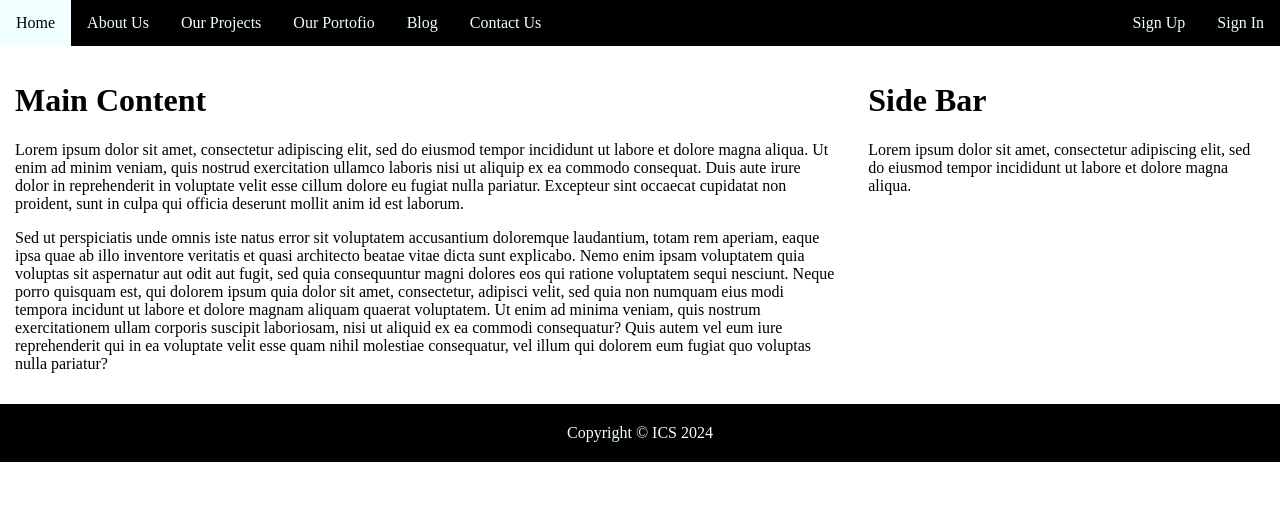
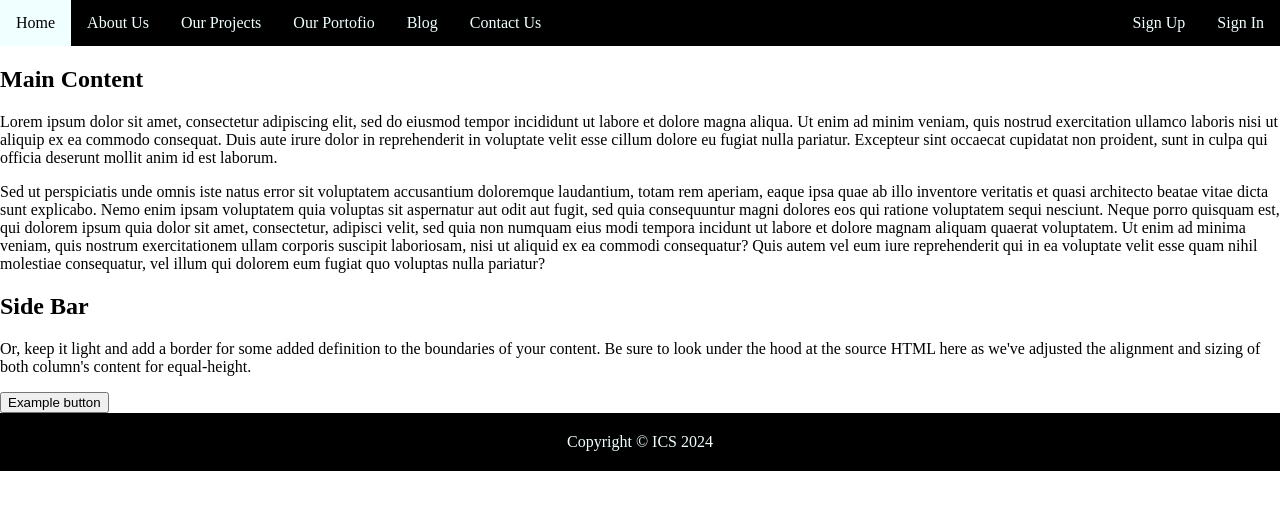
Before and after one commit to SikukuGlen/InternetAppProgramming, a PHP site: page / in a window 1280 px wide. Shown: the top 510 px of the page. Run offline with PHP 8.4, Linux system fonts and the light colour scheme.

Commit message:
implemented bootstrap

```diff
--- a/structure/contents.php
+++ b/structure/contents.php
@@ -3,9 +3,9 @@
 class contents{
     public function main_content(){
         ?>
-        <div class="row">
-            <div class="content">
-                <h1>Main Content</h1>
+              <div class="row align-items-md-stretch">
+              <div class="col-md-8">
+                <h2>Main Content</h2>
                 <p>
                 Lorem ipsum dolor sit amet, consectetur adipiscing elit, sed do eiusmod tempor incididunt ut labore et dolore magna aliqua. Ut enim ad minim veniam, quis nostrud exercitation ullamco laboris nisi ut aliquip ex ea commodo consequat. Duis aute irure dolor in reprehenderit in voluptate velit esse cillum dolore eu fugiat nulla pariatur. Excepteur sint occaecat cupidatat non proident, sunt in culpa qui officia deserunt mollit anim id est laborum.
                 </p>
@@ -17,9 +17,9 @@
     }
     public function about_content(){
         ?>
-        <div class="row">
-            <div class="content">
-                <h1>About Us</h1>
+              <div class="row align-items-md-stretch">
+              <div class="col-md-8">
+                <h2>About Us</h2>
                 <p>
                 <img src="images/yankrukov.jpg" class="abt_img" />Sed ut perspiciatis unde omnis iste natus error sit voluptatem accusantium doloremque laudantium, totam rem aperiam, eaque ipsa quae ab illo inventore veritatis et quasi architecto beatae vitae dicta sunt explicabo. Nemo enim ipsam voluptatem quia voluptas sit aspernatur aut odit aut fugit, sed quia consequuntur magni dolores eos qui ratione voluptatem sequi nesciunt. Neque porro quisquam est, qui dolorem ipsum quia dolor sit amet, consectetur, adipisci velit, sed quia non numquam eius modi tempora incidunt ut labore et dolore magnam aliquam quaerat voluptatem. Ut enim ad minima veniam, quis nostrum exercitationem ullam corporis suscipit laboriosam, nisi ut aliquid ex ea commodi consequatur? Quis autem vel eum iure reprehenderit qui in ea voluptate velit esse quam nihil molestiae consequatur, vel illum qui dolorem eum fugiat quo voluptas nulla pariatur?
                 </p>
@@ -35,13 +35,14 @@
     }
     public function sidebar(){
         ?>
-                <div class="sidebar">
-                    <h1>Side Bar</h1>
-                    <p>
-                    Lorem ipsum dolor sit amet, consectetur adipiscing elit, sed do eiusmod tempor incididunt ut labore et dolore magna aliqua.
-                    </p>
+                <div class="col-md-4">
+                  <div class="h-100 p-5 bg-body-tertiary border rounded-3">
+                    <h2>Side Bar</h2>
+                    <p>Or, keep it light and add a border for some added definition to the boundaries of your content. Be sure to look under the hood at the source HTML here as we've adjusted the alignment and sizing of both column's content for equal-height.</p>
+                    <button class="btn btn-outline-secondary" type="button">Example button</button>
+                  </div>
                 </div>
-            </div>
+              </div>
         <?php
     }
 }
```
